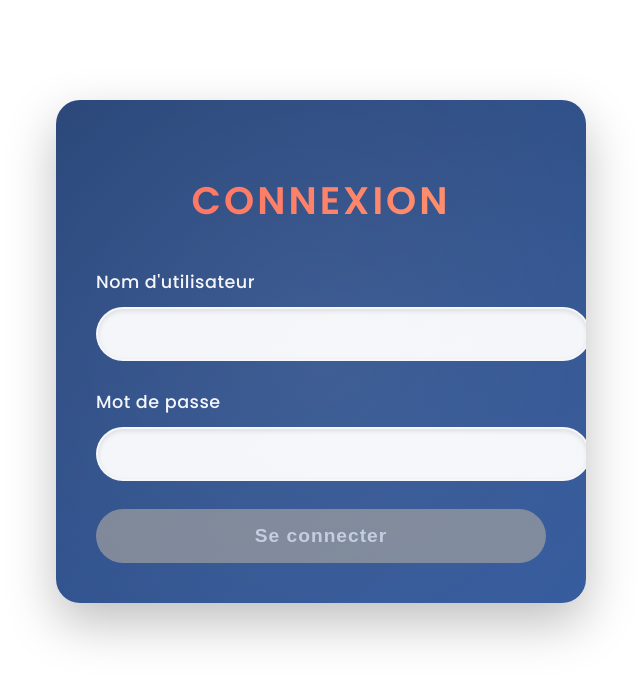
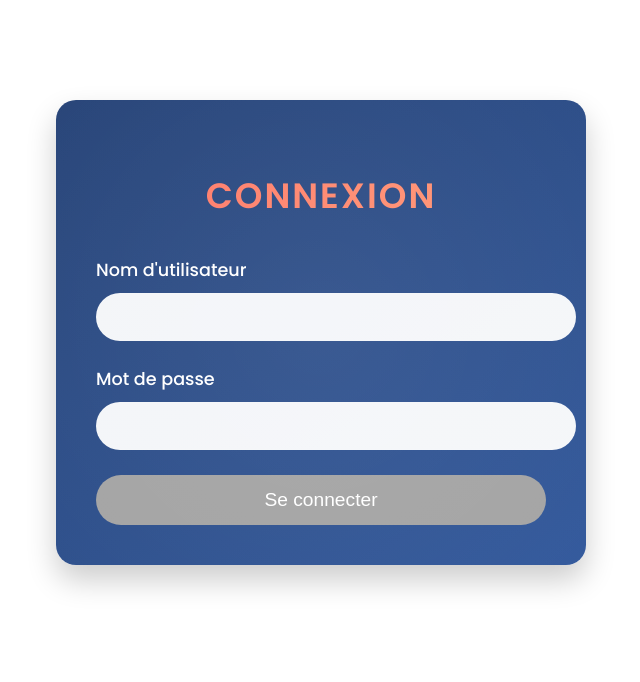
Before and after one commit to cercinaai/realstate-apis, an Angular app in the folder realstate-frontend/: page /xtracto/signin in a window 1280 px wide. Shown: the top 682 px of the page, without its empty margins (319-959 px from the left). Built offline with nearby package versions, Linux system fonts and the light colour scheme.

Commit message:
Correction du fichier CSS et de la configuration Angular

```diff
--- a/realstate-frontend/src/app/agences/agences.component.css
+++ b/realstate-frontend/src/app/agences/agences.component.css
@@ -1,44 +1,41 @@
 .agences-container {
     max-width: 1200px;
     margin: 40px auto;
-    padding: 30px;
+    padding: 20px;
     background: linear-gradient(145deg, #f9f9f9, #f0f2f5);
-    border-radius: 24px;
-    box-shadow: 0 15px 35px rgba(0, 0, 0, 0.12);
-    animation: fadeIn 0.6s ease-out;
+    border-radius: 20px;
+    box-shadow: 0 10px 25px rgba(0, 0, 0, 0.1);
   }
 
   .page-title {
     text-align: center;
-    font-size: 2.6rem;
-    margin-bottom: 35px;
+    font-size: 2.4rem;
+    margin-bottom: 30px;
     font-family: "Poppins", sans-serif;
     background: linear-gradient(90deg, #2a5298, #1e3c72);
     -webkit-background-clip: text;
     background-clip: text;
     -webkit-text-fill-color: transparent;
     text-transform: uppercase;
-    letter-spacing: 3px;
-    font-weight: 700;
+    letter-spacing: 2px;
   }
 
   .header-info {
     display: flex;
     justify-content: space-between;
     align-items: center;
-    margin-bottom: 30px;
-    font-family: "Roboto", sans-serif;
+    margin-bottom: 20px;
     flex-wrap: wrap;
-    gap: 15px;
+    gap: 10px;
   }
 
   .header-info p {
-    font-size: 1.2rem;
+    font-size: 1.1rem;
     color: #2a5298;
-    font-weight: 600;
-    padding: 8px 16px;
+    font-weight: 500;
+    padding: 6px 12px;
     background: rgba(42, 82, 152, 0.08);
-    border-radius: 12px;
+    border-radius: 10px;
   }
 
   .limit-selector {
@@ -47,51 +44,40 @@
   }
 
   .limit-selector label {
-    margin-right: 12px;
-    font-size: 1.1rem;
+    margin-right: 10px;
+    font-size: 1rem;
     color: #1e3c72;
-    font-weight: 500;
   }
 
   .limit-selector select {
-    padding: 10px 16px;
-    border-radius: 15px;
-    border: 2px solid #e0e6ed;
+    padding: 8px 12px;
+    border-radius: 12px;
+    border: 1px solid #e0e6ed;
     background: #fff;
     font-size: 1rem;
     cursor: pointer;
-    transition: all 0.3s ease;
-    color: #1e3c72;
-    font-weight: 500;
-    box-shadow: 0 3px 10px rgba(0, 0, 0, 0.05);
+    transition: all 0.3s;
   }
 
   .limit-selector select:hover {
     border-color: #2a5298;
-    box-shadow: 0 5px 15px rgba(42, 82, 152, 0.15);
   }
 
   .logout-btn {
-    padding: 12px 24px;
+    padding: 10px 20px;
     background: linear-gradient(90deg, #2a5298, #1e3c72);
     border: none;
-    border-radius: 20px;
+    border-radius: 15px;
     color: #fff;
-    font-size: 1.1rem;
+    font-size: 1rem;
     font-weight: 500;
     cursor: pointer;
-    transition: all 0.3s ease;
-    box-shadow: 0 5px 15px rgba(30, 60, 114, 0.2);
+    transition: all 0.3s;
   }
 
   .logout-btn:hover {
     background: linear-gradient(90deg, #1e3c72, #0c2b5b);
-    transform: translateY(-3px);
-    box-shadow: 0 8px 20px rgba(30, 60, 114, 0.3);
-  }
-
-  .logout-btn:active {
-    transform: translateY(1px);
+    transform: translateY(-2px);
   }
 
   table {
@@ -99,117 +85,91 @@
     border-collapse: separate;
     border-spacing: 0;
     background: #fff;
-    border-radius: 16px;
+    border-radius: 12px;
     overflow: hidden;
-    box-shadow: 0 5px 20px rgba(0, 0, 0, 0.08);
-    font-family: "Roboto", sans-serif;
-    margin-bottom: 25px;
+    box-shadow: 0 5px 15px rgba(0, 0, 0, 0.05);
+    margin-bottom: 20px;
   }
 
   th {
     background: linear-gradient(90deg, #2a5298, #1e3c72);
     color: #fff;
-    padding: 20px;
+    padding: 15px;
     text-align: left;
     font-weight: 600;
     text-transform: uppercase;
-    letter-spacing: 1.5px;
-    font-size: 0.95rem;
+    letter-spacing: 1px;
   }
 
   td {
-    padding: 20px;
+    padding: 15px;
     border-bottom: 1px solid #eef2f7;
     vertical-align: middle;
   }
 
-  tr:last-child td {
-    border-bottom: none;
-  }
-
-  tr:nth-child(even) {
-    background: #f9fafc;
-  }
-
   tr:hover {
     background: #f0f4f9;
-    transition: background 0.2s ease;
   }
 
   input {
-    padding: 12px 16px;
-    border: 2px solid #e0e6ed;
-    border-radius: 12px;
+    padding: 10px;
+    border: 1px solid #e0e6ed;
+    border-radius: 10px;
     width: 100%;
-    margin-bottom: 12px;
-    transition: all 0.3s ease;
-    font-size: 0.95rem;
+    margin-bottom: 10px;
+    transition: all 0.3s;
   }
 
   input:focus {
     border-color: #2a5298;
     outline: none;
-    box-shadow: 0 0 10px rgba(42, 82, 152, 0.15);
   }
 
   button {
-    padding: 10px 20px;
+    padding: 8px 16px;
     border: none;
-    border-radius: 12px;
+    border-radius: 10px;
     color: #fff;
     cursor: pointer;
-    margin-right: 15px;
-    transition: all 0.3s ease;
+    margin-right: 10px;
+    transition: all 0.3s;
     font-weight: 500;
-    font-size: 0.95rem;
-    box-shadow: 0 4px 10px rgba(0, 0, 0, 0.1);
   }
 
   .add-btn {
-    background: linear-gradient(90deg, #2a5298, #1e3c72);
-    padding: 8px 16px;
-    font-size: 0.9rem;
-    border-radius: 10px;
+    background: #2a5298;
   }
 
   .add-btn:hover {
-    background: linear-gradient(90deg, #1e3c72, #0c2b5b);
-    transform: translateY(-2px);
-    box-shadow: 0 6px 15px rgba(30, 60, 114, 0.2);
+    background: #1e3c72;
   }
 
   .save-btn {
-    background: linear-gradient(90deg, #ff6f61, #ff9671);
+    background: #ff6f61;
   }
 
   .save-btn:hover {
-    background: linear-gradient(90deg, #ff9671, #ff6f61);
-    transform: translateY(-2px);
-    box-shadow: 0 6px 15px rgba(255, 111, 97, 0.2);
+    background: #e65b50;
   }
 
   .details-btn {
-    background: linear-gradient(90deg, #1e3c72, #2a5298);
+    background: #1e3c72;
   }
 
   .details-btn:hover {
-    background: linear-gradient(90deg, #2a5298, #1e3c72);
-    transform: translateY(-2px);
-    box-shadow: 0 6px 15px rgba(42, 82, 152, 0.2);
+    background: #2a5298;
   }
 
   .lien-clickable {
     color: #2a5298;
     text-decoration: none;
-    transition: all 0.3s ease;
-    font-weight: 500;
-    padding: 5px 10px;
-    border-radius: 8px;
+    transition: all 0.3s;
+    padding: 4px 8px;
+    border-radius: 6px;
     background: rgba(42, 82, 152, 0.08);
   }
 
   .lien-clickable:hover {
-    color: #1e3c72;
     background: rgba(42, 82, 152, 0.15);
     text-decoration: underline;
   }
@@ -218,49 +178,28 @@
     display: flex;
     justify-content: center;
     align-items: center;
-    margin-top: 30px;
-    font-family: "Roboto", sans-serif;
+    margin-top: 20px;
   }
 
   .pagination button {
-    padding: 12px 24px;
-    background: linear-gradient(90deg, #2a5298, #1e3c72);
-    border-radius: 12px;
-    font-weight: 500;
-    box-shadow: 0 5px 15px rgba(30, 60, 114, 0.15);
+    padding: 10px 20px;
+    background: #2a5298;
+    border-radius: 10px;
   }
 
   .pagination button:hover:not(:disabled) {
-    background: linear-gradient(90deg, #1e3c72, #0c2b5b);
-    transform: translateY(-2px);
-    box-shadow: 0 8px 20px rgba(30, 60, 114, 0.25);
+    background: #1e3c72;
   }
 
   .pagination button:disabled {
     background: #d1d7e0;
     color: #8a9aad;
     cursor: not-allowed;
-    transform: none;
-    box-shadow: none;
   }
 
   .pagination span {
-    margin: 0 20px;
-    font-size: 1.1rem;
+    margin: 0 15px;
+    font-size: 1rem;
     color: #2a5298;
     font-weight: 500;
-    padding: 8px 16px;
-    background: rgba(42, 82, 152, 0.08);
-    border-radius: 10px;
   }
-
-  @keyframes fadeIn {
-    from {
-      opacity: 0;
-      transform: translateY(20px);
-    }
-    to {
-      opacity: 1;
-      transform: translateY(0);
-    }
-  }
--- a/realstate-frontend/src/app/login/login.component.css
+++ b/realstate-frontend/src/app/login/login.component.css
@@ -3,13 +3,12 @@
     margin: 100px auto;
     padding: 40px;
     background: linear-gradient(145deg, #1e3c72, #2a5298);
-    border-radius: 24px;
-    box-shadow: 0 20px 50px rgba(0, 0, 0, 0.25);
+    border-radius: 20px;
+    box-shadow: 0 15px 30px rgba(0, 0, 0, 0.2);
     color: #fff;
     font-family: 'Poppins', sans-serif;
     position: relative;
     overflow: hidden;
-    animation: fadeIn 0.6s ease-out;
   }
 
   .login-container::before {
@@ -19,20 +18,18 @@
     left: -50%;
     width: 200%;
     height: 200%;
-    background: radial-gradient(circle, rgba(255, 255, 255, 0.12), transparent);
+    background: radial-gradient(circle, rgba(255, 255, 255, 0.1), transparent);
     transform: rotate(30deg);
     pointer-events: none;
   }
 
   h2 {
     text-align: center;
-    font-size: 2.4rem;
-    margin-bottom: 40px;
+    font-size: 2.2rem;
+    margin-bottom: 35px;
     text-transform: uppercase;
-    letter-spacing: 3px;
+    letter-spacing: 2px;
     font-weight: 600;
-    position: relative;
-    z-index: 1;
     background: linear-gradient(90deg, #ff6f61, #ff9671);
     -webkit-background-clip: text;
     background-clip: text;
@@ -40,97 +37,63 @@
   }
 
   form div {
-    margin-bottom: 28px;
-    position: relative;
-    z-index: 1;
+    margin-bottom: 25px;
   }
 
   label {
     display: block;
     font-size: 1.1rem;
-    margin-bottom: 12px;
+    margin-bottom: 10px;
     font-weight: 500;
-    color: rgba(255, 255, 255, 0.95);
-    transition: color 0.3s ease;
-    letter-spacing: 0.5px;
   }
 
   input {
     width: 100%;
-    padding: 16px 20px;
-    border: 2px solid rgba(255, 255, 255, 0.1);
+    padding: 14px;
+    border: 1px solid rgba(255, 255, 255, 0.1);
     border-radius: 30px;
     font-size: 1rem;
     background: rgba(255, 255, 255, 0.95);
-    box-shadow: inset 0 2px 5px rgba(0, 0, 0, 0.1);
-    transition: all 0.3s ease;
+    transition: all 0.3s;
   }
 
   input:focus {
     outline: none;
     background: #fff;
-    box-shadow: 0 0 20px rgba(255, 111, 97, 0.5);
-    transform: scale(1.02);
-    border-color: rgba(255, 111, 97, 0.5);
+    box-shadow: 0 0 15px rgba(255, 111, 97, 0.4);
   }
 
   button {
     width: 100%;
-    padding: 16px;
+    padding: 14px;
     background: linear-gradient(90deg, #ff6f61, #ff9671);
     border: none;
     border-radius: 30px;
     color: #fff;
     font-size: 1.2rem;
-    font-weight: 600;
+    font-weight: 500;
     cursor: pointer;
-    transition: all 0.3s ease;
-    position: relative;
-    z-index: 1;
-    letter-spacing: 1px;
-    box-shadow: 0 8px 20px rgba(255, 111, 97, 0.3);
+    transition: all 0.3s;
   }
 
   button:hover {
     background: linear-gradient(90deg, #ff9671, #ff6f61);
-    transform: translateY(-3px);
-    box-shadow: 0 10px 25px rgba(255, 111, 97, 0.5);
-  }
-
-  button:active {
-    transform: translateY(1px);
-    box-shadow: 0 5px 15px rgba(255, 111, 97, 0.4);
+    transform: translateY(-2px);
   }
 
   button:disabled {
     background: #a0a0a0;
     cursor: not-allowed;
     transform: none;
-    box-shadow: none;
-    opacity: 0.7;
   }
 
   .error {
     color: #ffeb3b;
     text-align: center;
-    margin-top: 20px;
+    margin-top: 15px;
     font-size: 0.95rem;
     background: rgba(255, 235, 59, 0.15);
-    padding: 12px;
-    border-radius: 15px;
-    position: relative;
-    z-index: 1;
-    border-left: 4px solid #ffeb3b;
-    animation: shake 0.5s ease-in-out;
+    padding: 10px;
+    border-radius: 10px;
+    border-left: 3px solid #ffeb3b;
   }
-
-  @keyframes fadeIn {
-    from { opacity: 0; transform: translateY(30px); }
-    to { opacity: 1; transform: translateY(0); }
-  }
-
-  @keyframes shake {
-    0%, 100% { transform: translateX(0); }
-    10%, 30%, 50%, 70%, 90% { transform: translateX(-5px); }
-    20%, 40%, 60%, 80% { transform: translateX(5px); }
-  }
```
